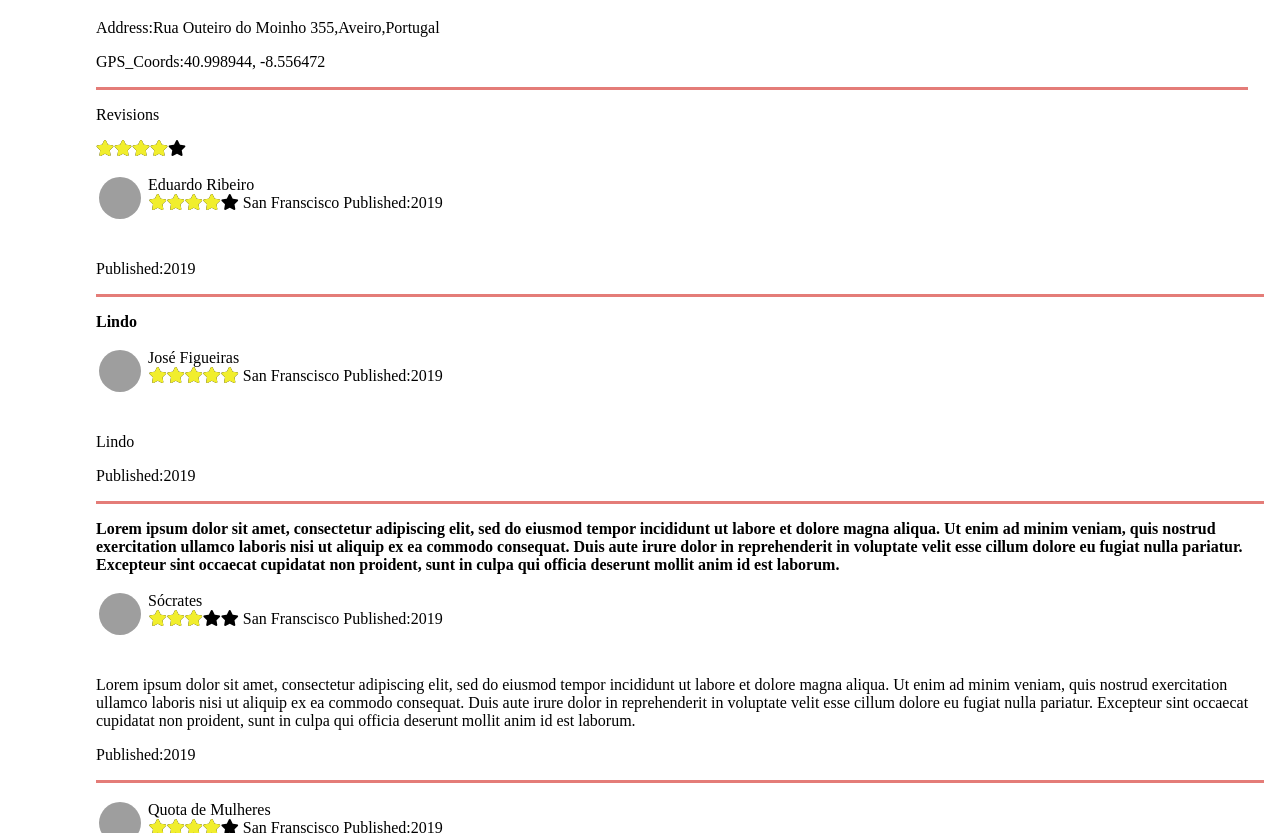
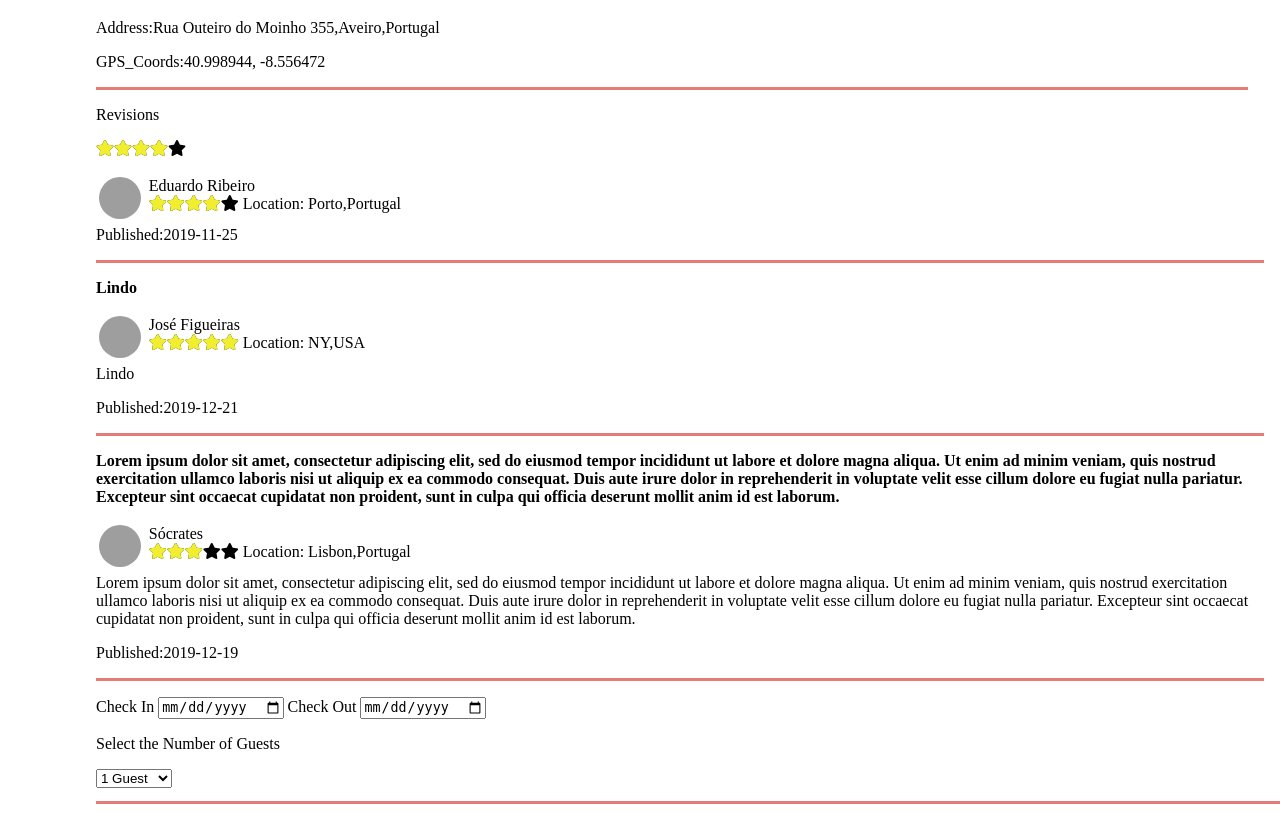
Before and after one commit to EduRibeiro00/AgencyTravels-feup-ltw, a PHP site: page /pages/place_info.php?place_id=1 in a window 1280 px wide. Shown: the part 1457-2290 px from the top of the page. Run offline with PHP 8.4, Linux system fonts and the light colour scheme; data comes from the database, SQL or seed files in the repository; some libraries are stand-ins or nearby versions; grey boxes are pictures that could not be loaded.

Commit message:
Stars fixed

```diff
--- a/src/css/style.css
+++ b/src/css/style.css
@@ -887,33 +887,31 @@ footer a {
     border-style: solid;
     border-color: transparent;
     border-radius: 25px;
-    display: inline-block;
+    float: left;
+    clear: right;
+
 }
 
-.Review_Header_Content section{
-    display: inline;
+.Review_Header_Content article{
+    position: relative;
+    top: 0.2rem;
+    left: 0.3rem;
 }
-
 .Review_Header_Content p{
     margin:0;
-    display: inline;
 }
 
 .Review_Text_Title{
     font-weight: bold;
 }
-.Review_Header_First_Line{
-    display: block;
-    position: relative;
-    top:-2em;
+
+.Review_Header_Second_Line p{
+    display: inline;
 }
 
 .Review_Header_Second_Line{
     position: relative;
-    right: -3.3em;
-    top:-2rem;
 }
-
 
 
 #Avaiabilities{
--- a/src/database/db_myplace.php
+++ b/src/database/db_myplace.php
@@ -117,8 +117,8 @@
 
         $db = Database::instance()->db();
 
-        $stmt=$db->prepare('SELECT comment,Review.stars as stars, User.name as name
-                            FROM Place NATURAL JOIN Reservation NATURAL JOIN Review JOIN User on Reservation.touristID=User.userID
+        $stmt=$db->prepare('SELECT comment,Review.stars as stars, User.name as name, Review.date as date,Location.city as city,Location.country as country
+                            FROM Place NATURAL JOIN Reservation NATURAL JOIN Review JOIN User on Reservation.touristID=User.userID Join Location on User.locationID=Location.locationID
                             WHERE placeID=?');
 
         $stmt->execute(array($place_id));
@@ -160,6 +160,22 @@
 
     }
 
+    function get_user_location($user_id){
+
+        $db = Database::instance()->db();
+
+        $stmt=$db->prepare('SELECT city, country
+                            FROM User NATURAL JOIN LOCATION
+                            WHERE userID=?
+
+                            ');
+
+        $stmt->execute(array($user_id));
+
+        return $stmt->fetch();
+
+    }
+
 
 
 ?>
--- a/src/templates/tpl_comment.php
+++ b/src/templates/tpl_comment.php
@@ -12,34 +12,41 @@ function draw_comment($comment){ ?>
 
         <p class="Review_Text_Title"><?=$comment["comment"]?></p>
 
+
         <section class="Review_Header_Content">
 
+
             <img class="Comment_Author_Img" src="https://ligaportuguesa.pt/wp-content/uploads/2019/03/marega.jpg">
-            <section class="Review_Header_First_Line">
+
+            <article class="Review_Header_First_Line">
                 <!--//TODO: Implement imported from db-->
                 <p class="Review_Name_Author"><?=$comment["name"]?></p>
-            </section>
-            <br>
-            <section class="Review_Header_Second_Line">
+            </article>
+
+            <article class="Review_Header_Second_Line">
 
                 <?php  draw_star_rating($comment["stars"])?>
 
-                <!--//TODO: Implement imported from db-->
-                <p class="Review_Author_Location">San Franscisco</p>
-                <p class="Review_Date">Published:2019</p>
-            </section>
+                <p class="Review_Author_Location">Location:
+                <?php
+                    $string_final=$comment["city"].",".$comment["country"];
+                    echo $string_final;
+                ?>
+                </p>
+            </article>
+
         </section>
     </header>
 
     <article class="Review_Text">
-        <!--//TODO: Implement imported from db-->
+
         <p><?=$comment["comment"]?></p>
 
     </article>
 
     <footer class="Review_Footer">
-        <!--//TODO: Implement imported from db-->
-        <p>Published:2019</p>
+
+        <p>Published:<?= $comment ["date"]?></p>
 
     </footer>
 
```
